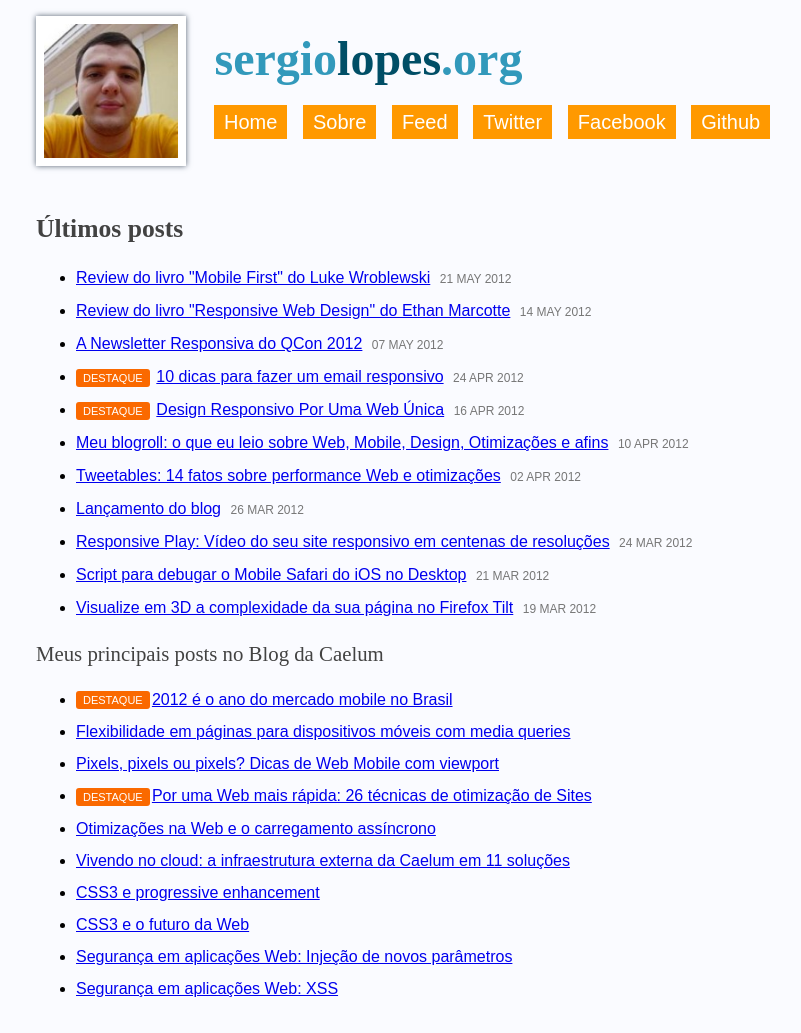
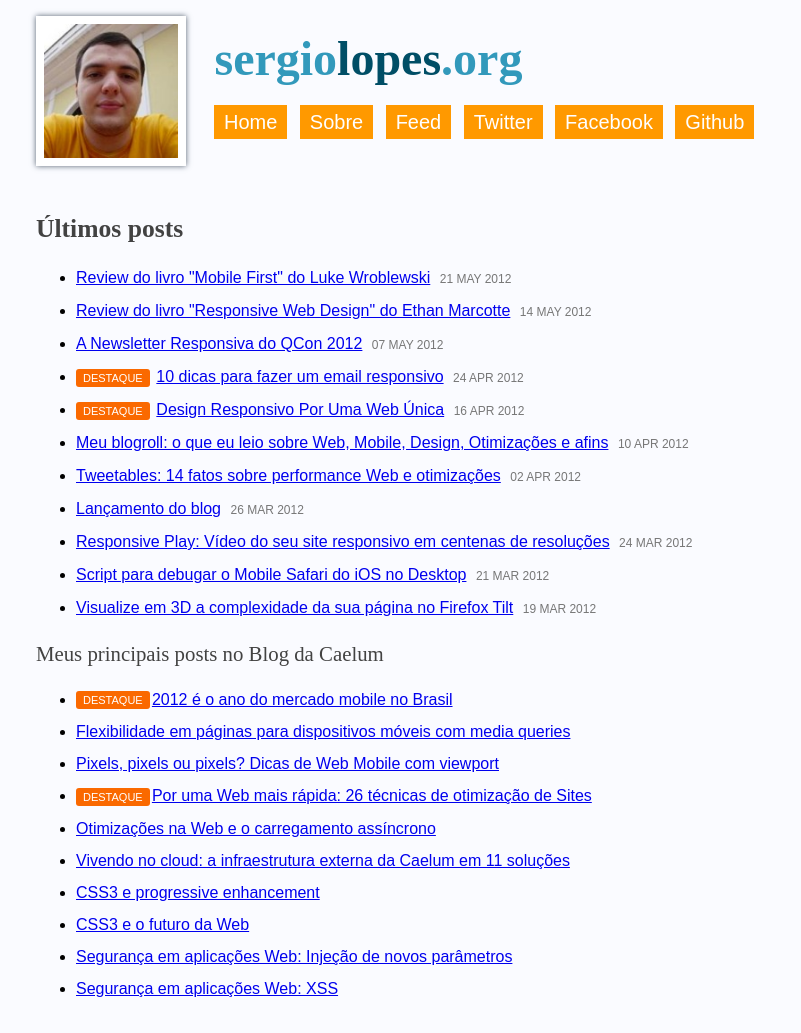
Before and after one commit to robersonupc/blog, a Jekyll site: the page built from index.md, in a window 1280 px wide. Shown: the whole page, without its empty margins (154-955 px from the left). Built offline with Jekyll 4.4.1, drawn with Linux system fonts in a browser that asks for light colours; some web fonts are replaced; comment, search, counter and statistics services are not loaded.

Commit message:
bug fix design

```diff
--- a/_includes/css/base.css
+++ b/_includes/css/base.css
@@ -63,7 +63,7 @@ nav ul {
 }
 nav li {
 	display: inline-block;
-	margin: 0 0.7em 0.7em 0;
+	margin: 0 0.5em 0.5em 0;
 }
 nav a {
 	display: block;
```
